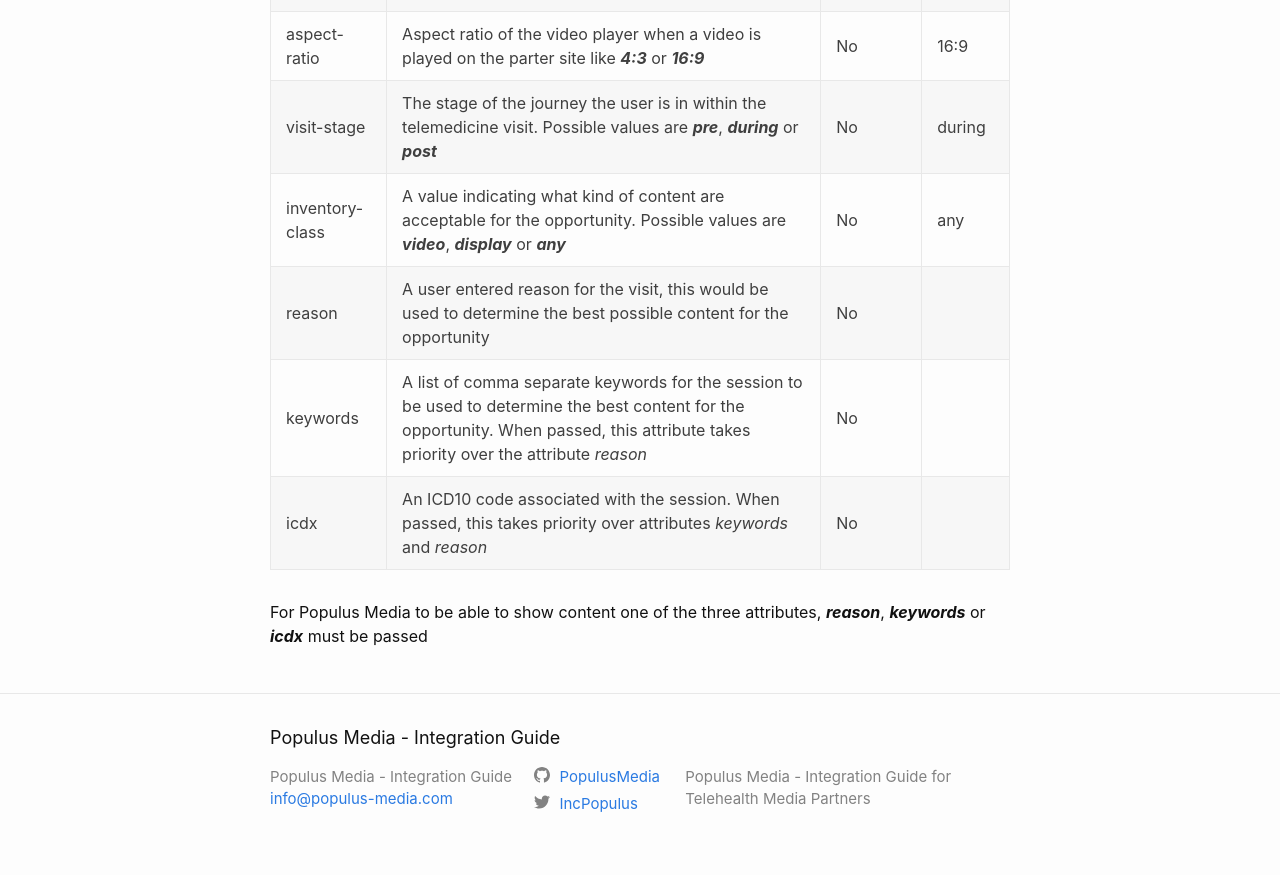
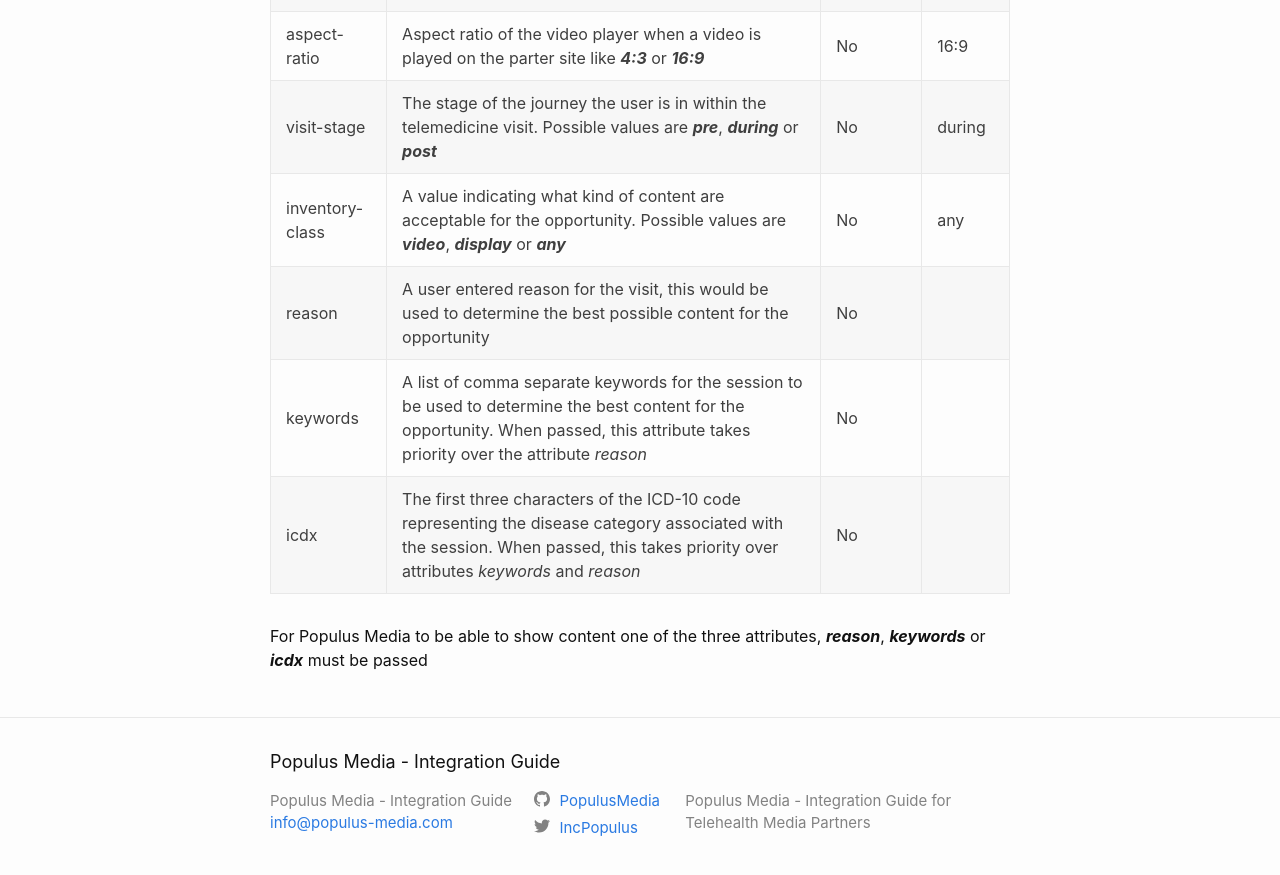
Before and after one commit to PopulusMedia/docs, a Jekyll site: the page docs/index.html, which Jekyll copies as it is, in a window 1280 px wide and 900 px high, scrolled down 1110 px. Shown: the top 875 px of the window. Built offline with Jekyll 4.4.1, drawn with Linux system fonts in a browser that asks for light colours.

Commit message:
SG: Minor updates

```diff
--- a/docs/feed.xml
+++ b/docs/feed.xml
@@ -1,4 +1,4 @@
-<?xml version="1.0" encoding="utf-8"?><feed xmlns="http://www.w3.org/2005/Atom" ><generator uri="https://jekyllrb.com/" version="4.1.1">Jekyll</generator><link href="/docs/feed.xml" rel="self" type="application/atom+xml" /><link href="/docs/" rel="alternate" type="text/html" /><updated>2021-12-21T10:41:35-05:00</updated><id>/docs/feed.xml</id><title type="html">Populus Media - Integration Guide</title><subtitle>Populus Media - Integration Guide for Telehealth Media Partners  </subtitle><entry><title type="html">Welcome to Jekyll!</title><link href="/docs/jekyll/update/2020/10/14/welcome-to-jekyll.html" rel="alternate" type="text/html" title="Welcome to Jekyll!" /><published>2020-10-14T13:33:46-04:00</published><updated>2020-10-14T13:33:46-04:00</updated><id>/docs/jekyll/update/2020/10/14/welcome-to-jekyll</id><content type="html" xml:base="/docs/jekyll/update/2020/10/14/welcome-to-jekyll.html">&lt;p&gt;You’ll find this post in your &lt;code class=&quot;language-plaintext highlighter-rouge&quot;&gt;_posts&lt;/code&gt; directory. Go ahead and edit it and re-build the site to see your changes. You can rebuild the site in many different ways, but the most common way is to run &lt;code class=&quot;language-plaintext highlighter-rouge&quot;&gt;jekyll serve&lt;/code&gt;, which launches a web server and auto-regenerates your site when a file is updated.&lt;/p&gt;
+<?xml version="1.0" encoding="utf-8"?><feed xmlns="http://www.w3.org/2005/Atom" ><generator uri="https://jekyllrb.com/" version="4.1.1">Jekyll</generator><link href="/docs/feed.xml" rel="self" type="application/atom+xml" /><link href="/docs/" rel="alternate" type="text/html" /><updated>2021-12-21T12:01:45-05:00</updated><id>/docs/feed.xml</id><title type="html">Populus Media - Integration Guide</title><subtitle>Populus Media - Integration Guide for Telehealth Media Partners  </subtitle><entry><title type="html">Welcome to Jekyll!</title><link href="/docs/jekyll/update/2020/10/14/welcome-to-jekyll.html" rel="alternate" type="text/html" title="Welcome to Jekyll!" /><published>2020-10-14T13:33:46-04:00</published><updated>2020-10-14T13:33:46-04:00</updated><id>/docs/jekyll/update/2020/10/14/welcome-to-jekyll</id><content type="html" xml:base="/docs/jekyll/update/2020/10/14/welcome-to-jekyll.html">&lt;p&gt;You’ll find this post in your &lt;code class=&quot;language-plaintext highlighter-rouge&quot;&gt;_posts&lt;/code&gt; directory. Go ahead and edit it and re-build the site to see your changes. You can rebuild the site in many different ways, but the most common way is to run &lt;code class=&quot;language-plaintext highlighter-rouge&quot;&gt;jekyll serve&lt;/code&gt;, which launches a web server and auto-regenerates your site when a file is updated.&lt;/p&gt;
 
 &lt;p&gt;Jekyll requires blog post files to be named according to the following format:&lt;/p&gt;
 
--- a/docs/index.html
+++ b/docs/index.html
@@ -131,7 +131,7 @@
     </tr>
     <tr>
       <td>icdx</td>
-      <td>An ICD10 code associated with the session. When passed, this takes priority over attributes <em>keywords</em> and <em>reason</em></td>
+      <td>The first three characters of the ICD-10 code representing the disease category associated with the session. When passed, this takes priority over attributes <em>keywords</em> and <em>reason</em></td>
       <td>No</td>
       <td> </td>
     </tr>
--- a/index.markdown
+++ b/index.markdown
@@ -28,6 +28,6 @@
 | inventory-class | A value indicating what kind of content are acceptable for the opportunity. Possible values are ***video***, ***display*** or ***any*** | No | any
 | reason | A user entered reason for the visit, this would be used to determine the best possible content for the opportunity | No | |
 | keywords | A list of comma separate keywords for the session to be used to determine the best content for the opportunity. When passed, this attribute takes priority over the attribute _reason_ | No | |
-| icdx | An ICD10 code associated with the session. When passed, this takes priority over attributes _keywords_ and _reason_ | No | |
+| icdx | The first three characters of the ICD-10 code representing the disease category associated with the session. When passed, this takes priority over attributes _keywords_ and _reason_ | No | |
 
 For Populus Media to be able to show content one of the three attributes, ___reason___, ___keywords___ or ___icdx___ must be passed
```
